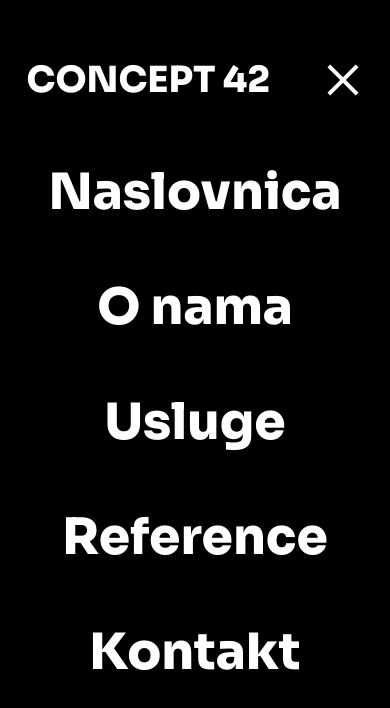
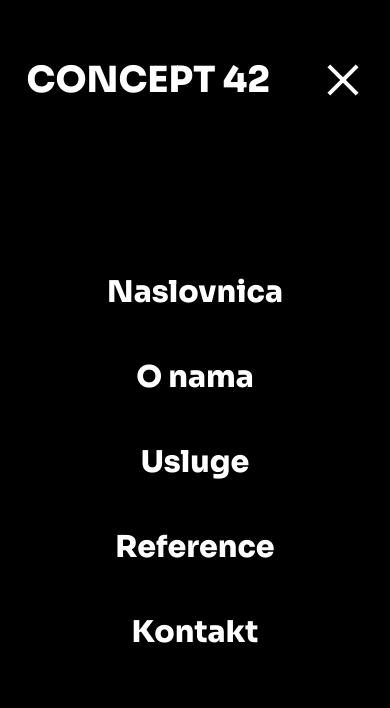
Before and after one commit to Concept42/concept42, a Next.js app: page / in a window 390 px wide. Both pictures are taken after a click on the element 343 px from the left and 80 px from the top of the page. Shown: the top 708 px of the page. Built offline with nearby package versions, Linux system fonts and the light colour scheme; a web font is replaced by a local one.

Commit message:
Hero done

```diff
--- a/components/Sections/Hero.tsx
+++ b/components/Sections/Hero.tsx
@@ -20,11 +20,11 @@ const Hero: React.FC = () => {
 
   return (
     <>
-      <div className='flex w-screen h-screen bg-black '>
-        {/* <BallBackground positionX={position.x} positionY={position.y} /> */}
+      <BallBackground positionX={position.x} positionY={position.y} />
+      <div className='flex flex-col md:flex-row gap-10 w-screen h-screen justify-center items-center z-10 '>
         <div className=''>
-          {/* <div className='flex flex-col gap-10  px-10 md:items-start'>
-            <h1 className='text-[30px] lg:text-[70px] xl:text-[80px] xl:leading-[86px] '>
+          <div className='flex flex-col gap-5 md:gap-10  px-10 md:items-start text-black '>
+            <h1 className='text-[50px] lg:text-[70px] xl:text-[80px] xl:leading-[86px] '>
               Lorem ipsum <br />
               dolor sit.
             </h1>
@@ -34,11 +34,11 @@ const Hero: React.FC = () => {
             <div className='flex'>
               <OutlinedButton />
             </div>
-          </div> */}
+          </div>
         </div>
-        {/* <div className='flex w-[70%] justify-start md:w-full md:h-full md:justify-center'>
+        <div className='flex '>
           <Image src={require('../../assets/Illustration.svg')} alt='' />
-        </div> */}
+        </div>
       </div>
     </>
   )
--- a/components/Ui/BallBackground.tsx
+++ b/components/Ui/BallBackground.tsx
@@ -11,7 +11,7 @@ function BallBackground(props: Props) {
     <>
       <motion.div
         animate={{ x: props.positionX / 50, y: props.positionY / 50 }}
-        className='absolute w-full h-full -z-10'
+        className='w-full h-full fixed bottom-0 left-0 -z-1'
       >
         <div className='absolute w-[400px] h-[400px] bottom-0 -left-20  bg-neutral rounded-full'></div>
         <div className='absolute w-[135px] h-[135px] top-[25%] left-96  bg-neutral rounded-full'></div>
--- a/components/Ui/Hamburger.tsx
+++ b/components/Ui/Hamburger.tsx
@@ -10,7 +10,6 @@ function Hamburger() {
 
   const handleClick = () => {
     dispatch(setHamburgerOpen())
-    console.log(isOpen)
   }
 
   useEffect(() => {
--- a/components/Ui/MobileNavLinks.tsx
+++ b/components/Ui/MobileNavLinks.tsx
@@ -1,10 +1,21 @@
-import React from 'react'
+import React, { useState, useEffect } from 'react'
 import { motion } from 'framer-motion'
 import Link from 'next/link'
+import { useAppSelector } from '../../store'
+import { hamburgerOpen } from '../../slices/themeSlice'
 
 function MobileNavLinks() {
+  const hamburgerIsOpen = useAppSelector(hamburgerOpen)
+  const [isOpen, setIsOpen] = useState<boolean>(false)
+
+  useEffect(() => {
+    setIsOpen(hamburgerIsOpen)
+  }, [hamburgerIsOpen])
+
   return (
-    <ul className='flex flex-col w-screen absolute font-Sora font-black text-[50px]  gap-10 h-screen justify-center items-center text-white  md:hidden '>
+    <>
+      {isOpen ? (
+        <ul className=' flex flex-col w-screen fixed font-Sora font-black text-[30px]  gap-10 h-screen justify-center items-center text-white  md:hidden mt-10 z-[12]'>
           <Link href='/'>
             <motion.li whileHover={{ scale: 1.1 }} className='cursor-pointer '>
               Naslovnica
@@ -31,6 +42,10 @@ function MobileNavLinks() {
             </motion.li>
           </Link>
         </ul>
+      ) : (
+        ''
+      )}
+    </>
   )
 }
 
--- a/components/Ui/NavModal.tsx
+++ b/components/Ui/NavModal.tsx
@@ -20,7 +20,7 @@ function NavModal() {
           initial={{ opacity: 0, backgroundColor: 'none' }}
           animate={isOpen ? { opacity: 1, backgroundColor: 'black' } : ''}
           transition={{ duration: 0.5, ease: 'easeInOut' }}
-          className='flex fixed w-screen h-screen '
+          className='flex fixed w-screen h-screen z-[11]'
         ></motion.div>
       ) : (
         ''
--- a/components/Ui/OutlinedButton.tsx
+++ b/components/Ui/OutlinedButton.tsx
@@ -3,7 +3,7 @@ import { motion } from 'framer-motion'
 export default function OutlinedButton() {
   return (
     <>
-      <div className='text'>
+      <div className='text cursor-pointer'>
         <div className='flex border-solid border-2 border-black fill-button p-2 lg:p-3 xl:p-5'>
           <div className='flex text w-full h-full'>Pokreni projekt</div>
         </div>
--- a/pages/index.tsx
+++ b/pages/index.tsx
@@ -17,7 +17,7 @@ const Home: NextPage = () => {
         <TopBar />
         <NavModal />
 
-        {/* <Hero /> */}
+        <Hero />
       </div>
     </>
   )
```
Lines whose indentation alone changed are shown as unchanged.
